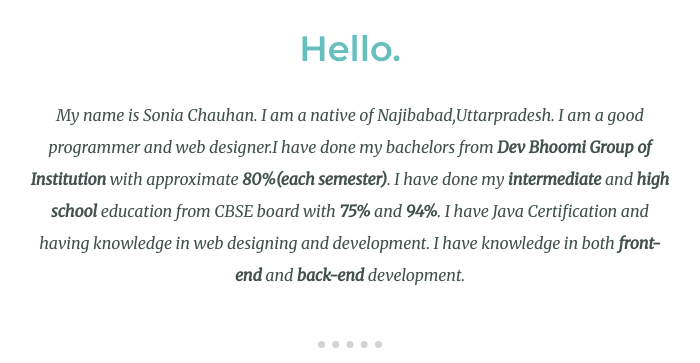
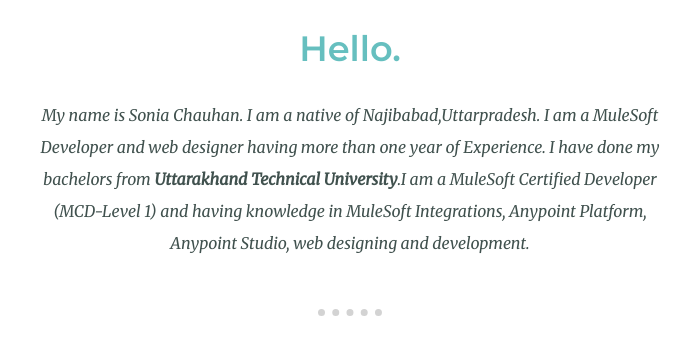
Before and after one commit to SoniaChauhan07/SoniaChauhan07.github.io, a plain HTML site: page index.html in a window 1280 px wide. Shown: the part 929-1292 px from the top of the page, without its empty margins (290-990 px from the left). Drawn offline with Linux system fonts and the light colour scheme.

Commit message:
Update index.html

```diff
--- a/index.html
+++ b/index.html
@@ -20,7 +20,7 @@
         <div class="profile">
           <img src="images\sonia.jpg" alt="Sonia's profile picture" class="profile-picture">
           <h2>Hello.</h2>
-          <p class="intro">My name is Sonia Chauhan. I am a native of Najibabad,Uttarpradesh. I am a good programmer and web designer.I have done my bachelors from <strong>Dev Bhoomi Group of Institution</strong> with approximate <strong>80%(each semester)</strong>. I have done my <strong>intermediate </strong> and <strong>high school</strong> education from CBSE board with <strong>75%</strong> and <strong>94%</strong>. I have Java Certification and having knowledge in web designing and development. I have knowledge in both <strong>front-end</strong> and <strong>back-end</strong> development.</p>
+          <p class="intro">My name is Sonia Chauhan. I am a native of Najibabad,Uttarpradesh. I am a MuleSoft Developer and web designer having more than one year of Experience. I have done my bachelors from <strong>Uttarakhand Technical University</strong>.I am a MuleSoft Certified Developer (MCD-Level 1) and having knowledge in MuleSoft Integrations, Anypoint Platform, Anypoint Studio, web designing and development.</p>
         </div>
         <hr>
         <div class="skills">
```
